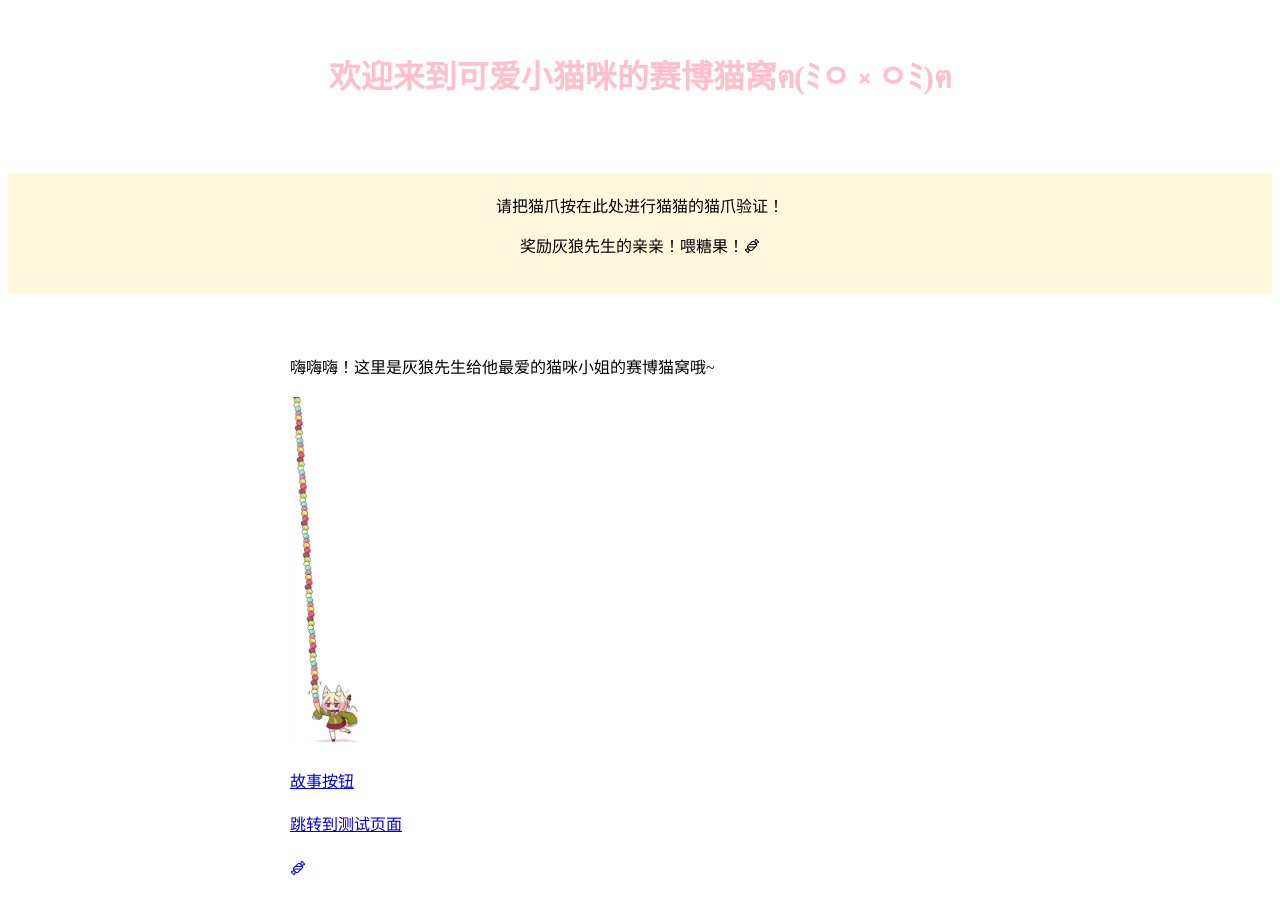
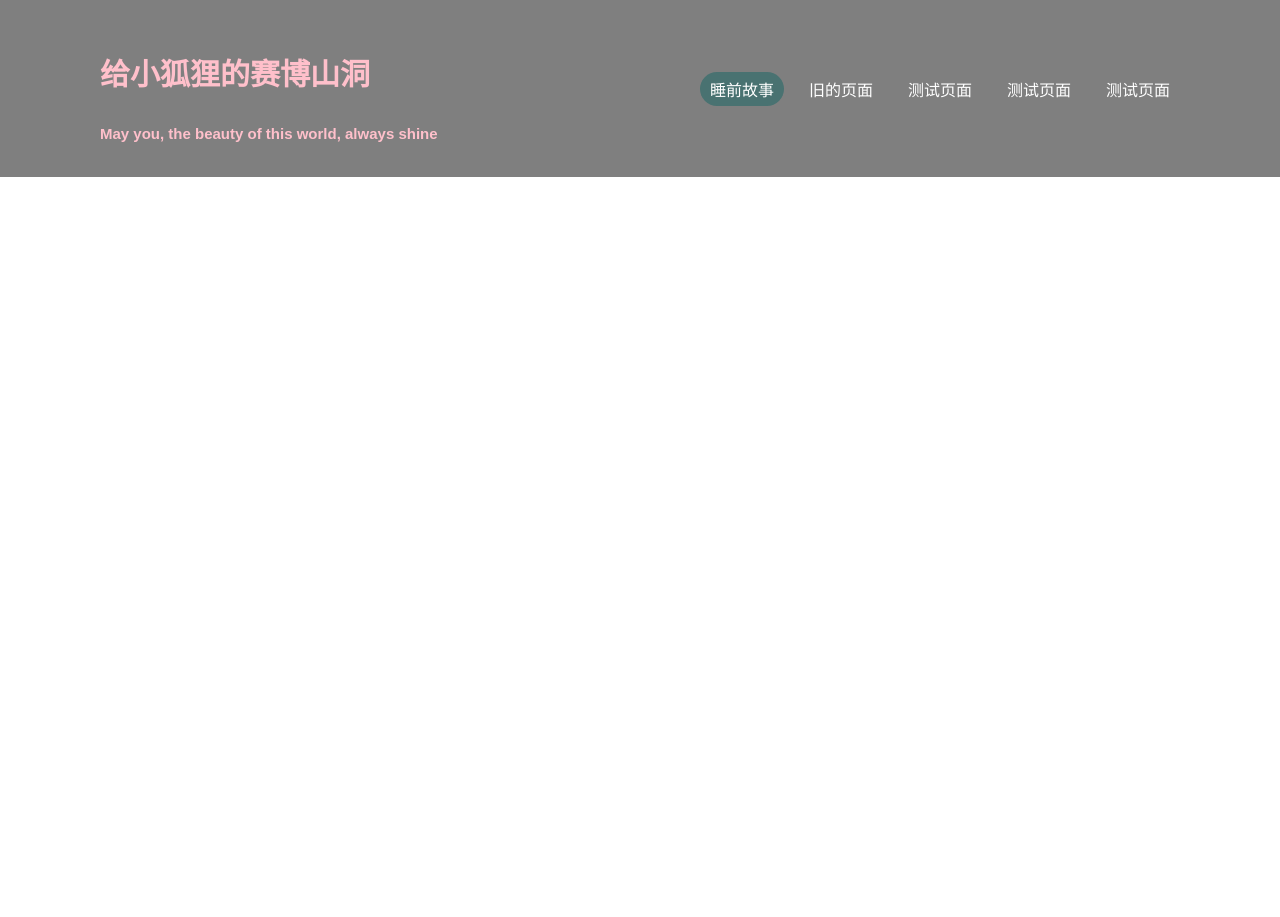
Before and after one commit to nekoqnq/test, a plain HTML site: page index.html in a window 1280 px wide. After the commit the page ends 800 px from the top, so only its background shows below. Drawn offline with nearby package versions, Linux system fonts and the light colour scheme.

Commit message:
Add files via upload

```diff
--- a/index.html
+++ b/index.html
@@ -10,40 +10,93 @@
     <script src="https://unpkg.com/element-ui/lib/index.js"></script>
 </head>
 <body>
-<style>
-  h1{
-    color:pink;
-    background: white;
-    text-align: center;
-    padding: 20px;
-  }
-  /*pink{*/
-  /*  color:pink;*/
-  /*}*/
-</style>
-<h1>
-  欢迎来到可爱小猫咪的赛博猫窝ฅ(ﾐㅇ ༝ ㅇﾐ)ฅ
-</h1>
- <div id="app" style="background: cornsilk;text-align: center;padding: 20px">
-    <el-button type="primary" @click="visible = true">请把猫爪按在此处进行猫猫的猫爪验证！</el-button>
-    <el-dialog :visible.sync="visible" title="验证通过~是看的懂汉字的聪明猫猫！">
-      <p>奖励灰狼先生的亲亲！喂糖果！<i class="el-icon-sugar"></i></p>
-    </el-dialog>
- </div>
-<div style="max-width: 700px;margin: 30px auto;padding: 15px;line-height: 1.7;">
-    <p>嗨嗨嗨！这里是灰狼先生给他最爱的猫咪小姐的赛博猫窝哦~</p>
-    <p><img style="text-align: left" src="iceneko.jpg" width="68px" height="347px"></p>
-    <p><el-button type="primary" round> <a href="story.html">故事按钮</a></el-button></p>
-    <p><a href="test1.html">跳转到测试页面</a></p>
-    <p><a href="https://www.bilibili.com/"><i class="el-icon-sugar"></i></a></p>
+<header>
+<div class="nav-header">
+<p class="navbar-brand font-special">给小狐狸的赛博山洞</p>
+        <p class="navbar-brandE font-special">May you, the beauty of this world, always shine</p>
 </div>
-</body>
-<body>
- <div>
-<!--   <a href="test1.html"> <img src="./20211003_182923.jpg"/></a>-->
-<!--   使用图片跳转-->
-<!--   <a href="https://www.bilibili.com/">test</a>-->
-</div>
+    <style>
+        header {
+    position:fixed;
+    top: 0;
+    left: 0;
+    right: 0;
+    width: 100%;
+    z-index: 10;
+    padding: 20px 100px;
+    box-sizing: border-box;
+    display: flex;
+    justify-content: space-between;
+    align-items: center;
+    color: #fff;
+    overflow: hidden;
+	border-bottom: double white 1px;
+	/*border-radius:30px;*/
+	background-color:rgba(0,0,0,0.5);
+}
+.nav-header {
+    display: flex;
+    flex-direction: column;
+}
+
+.navbar-brand {
+	font-family:"宋体";
+    font-size: 30px;
+    font-weight: bold;
+	height:30px;
+	color:#FFF;
+}
+
+.navbar-brandE {
+	font-family:"Times New Roman";
+    font-size: 15px;
+	font-weight:700;
+	/*color:#FFF;*/
+	text-align: center;
+}
+.font-special {
+    font-family: 宋体, 新宋体, sans-serif;
+    color:pink
+}
+header ul {
+    list-style: none;
+    display: flex;
+    justify-content: center;
+    align-items: center;
+}
+
+header ul li {
+    font-weight: 400;
+    margin-left: 15px;
+    transition: all .5s linear;
+    padding: 5px 10px;
+    border-radius: 20px;
+}
+
+header ul li:hover {
+    background: #497271;
+    color: #2b1055;
+}
+
+header ul li.active {
+    background:#497271;
+    color: #2b1055;
+}
+a:link,a:visited{
+	color:#FFF;
+	text-decoration:none;
+}
+
+
+    </style>
+<ul>
+<li class="active"><a href="story.html">睡前故事</a></li>
+<li><a href="indexold.html">旧的页面</a></li>
+<li><a href="test1.html">测试页面</a></li>
+<li><a href="test1.html">测试页面</a></li>
+<li><a href="test1.html">测试页面</a></li>
+</ul>
+</header>
 </body>
   <!-- import Vue before Element -->
   <script src="https://unpkg.com/vue@2/dist/vue.js"></script>
```
Also changed, not shown: indexold.html (added, +60 -0 lines), test1.html (+3 -0 lines).
